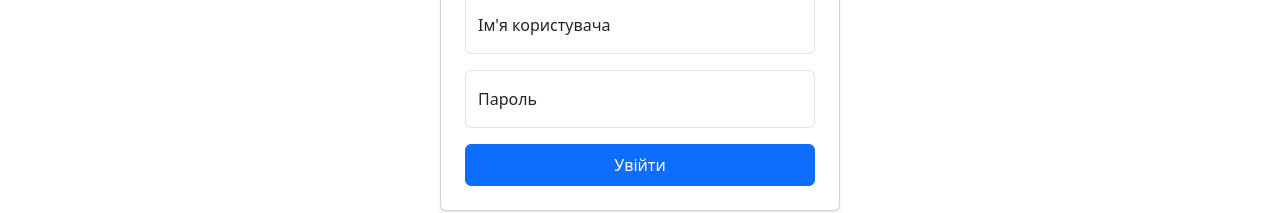
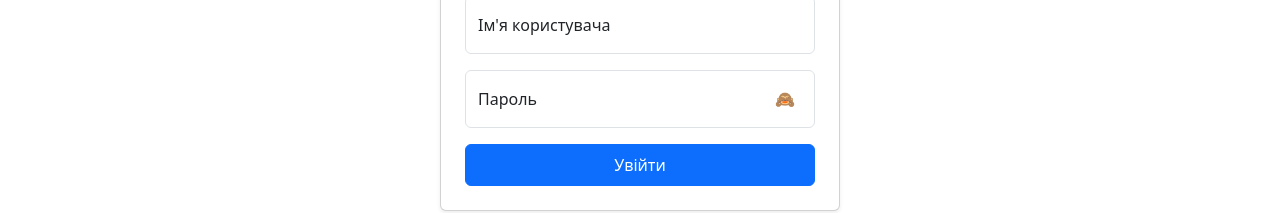
Before and after one commit to RusnakOleg/JoinTheFunFront, a React (Vite) app: page /login in a window 1280 px wide. Shown: the part 191-404 px from the top of the page. Built offline with nearby package versions, Linux system fonts and the light colour scheme.

Commit message:
add show and hide password feature on login and register pages

```diff
--- a/src/pages/Auth/Login.jsx
+++ b/src/pages/Auth/Login.jsx
@@ -13,6 +13,7 @@ export default function Login() {
   });
 
   const [message, setMessage] = useState("");
+  const [showPassword, setShowPassword] = useState(false);
 
   const handleChange = (e) => {
     setForm({
@@ -26,10 +27,7 @@ export default function Login() {
     setMessage("");
 
     try {
-      // Викликаємо login із AuthContext
       await login(form);
-
-      // Після оновлення стану — навігація
       navigate("/profile", { replace: true });
     } catch (err) {
       setMessage("Невірне ім'я користувача або пароль");
@@ -59,9 +57,9 @@ export default function Login() {
             <label htmlFor="username">Ім'я користувача</label>
           </div>
 
-          <div className="form-floating mb-3">
+          <div className="form-floating mb-3 position-relative">
             <input
-              type="password"
+              type={showPassword ? "text" : "password"}
               name="password"
               id="password"
               className="form-control"
@@ -71,6 +69,16 @@ export default function Login() {
               required
             />
             <label htmlFor="password">Пароль</label>
+
+            {/* Кнопка перемикання */}
+            <button
+              type="button"
+              className="btn btn-outline-secondary position-absolute top-50 end-0 translate-middle-y me-2"
+              style={{ border: "none" }}
+              onClick={() => setShowPassword(!showPassword)}
+            >
+              {showPassword ? "👁️" : "🙈"}
+            </button>
           </div>
 
           <button className="btn btn-primary w-100 py-2">Увійти</button>
--- a/src/pages/Auth/Register.jsx
+++ b/src/pages/Auth/Register.jsx
@@ -12,6 +12,7 @@ export default function Register() {
   });
 
   const [message, setMessage] = useState("");
+  const [showPassword, setShowPassword] = useState(false);
 
   const handleChange = (e) => {
     setForm({
@@ -28,7 +29,7 @@ export default function Register() {
       const response = await authApi.register(form);
       console.log(response.data);
 
-      navigate("/login"); // редірект як у Blazor
+      navigate("/login");
     } catch (error) {
       setMessage("Не вдалося зареєструватися");
     }
@@ -71,9 +72,9 @@ export default function Register() {
             <label htmlFor="username">Ім'я користувача</label>
           </div>
 
-          <div className="form-floating mb-3">
+          <div className="form-floating mb-3 position-relative">
             <input
-              type="password"
+              type={showPassword ? "text" : "password"}
               name="password"
               id="password"
               className="form-control"
@@ -83,6 +84,15 @@ export default function Register() {
               required
             />
             <label htmlFor="password">Пароль</label>
+
+            <button
+              type="button"
+              className="btn btn-outline-secondary position-absolute top-50 end-0 translate-middle-y me-2"
+              style={{ border: "none" }}
+              onClick={() => setShowPassword(!showPassword)}
+            >
+              {showPassword ? "👁️" : "🙈"}
+            </button>
           </div>
 
           <button className="btn btn-primary w-100 py-2 mb-3" type="submit">
```
